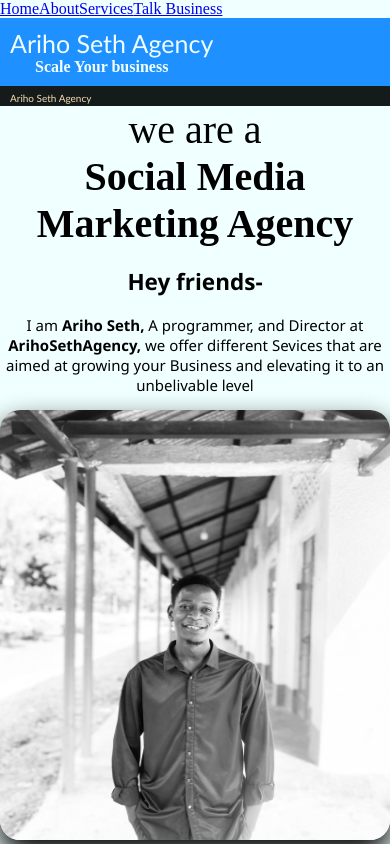
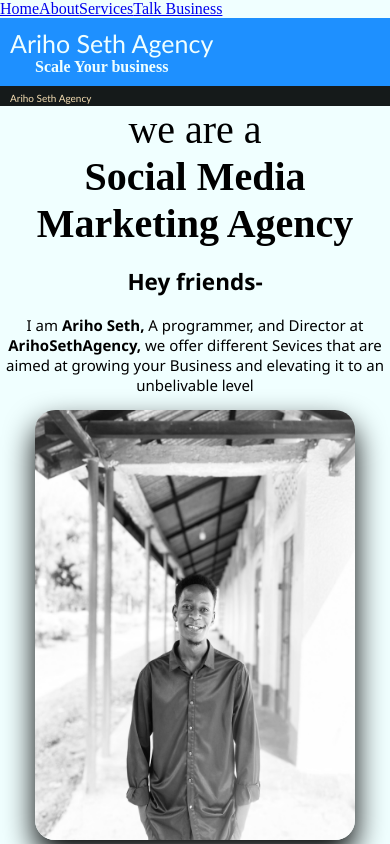
Before and after one commit to Ariho-Seth/arihoseth-agency-website, a React (Create React App) app: page / in a window 390 px wide. Shown: the top 844 px of the page. Built offline with nearby package versions, Linux system fonts and the light colour scheme.

Commit message:
New Changes in the mobile view were added on Saturday night 31st August 2024.

```diff
--- a/src/components/Style-Pages.css
+++ b/src/components/Style-Pages.css
@@ -31,12 +31,14 @@
 .seth-pic{
     height: 515px;
     width: 100%;
-    align-items: flex-end;
+    display: flex;
+    flex-direction: row;
+    justify-content: space-around;
 }
 img{
     background-position: top;
     height: 430px;
-    width: 100%;
+    width: 320px;
     border-radius: 20px;
     box-shadow: 0 15px 30px rgba(0, 0, 0, 1);
     /* filter: drop-shadow(12px 12px 16px rgb(23, 52, 89)); */
```
